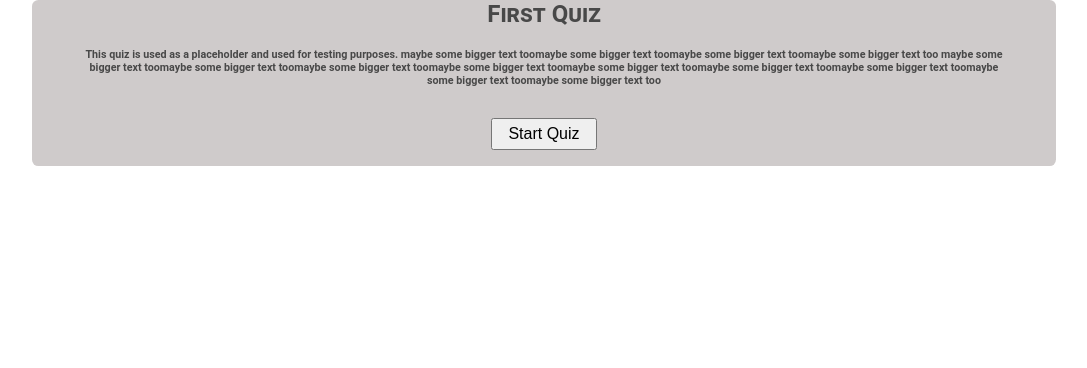
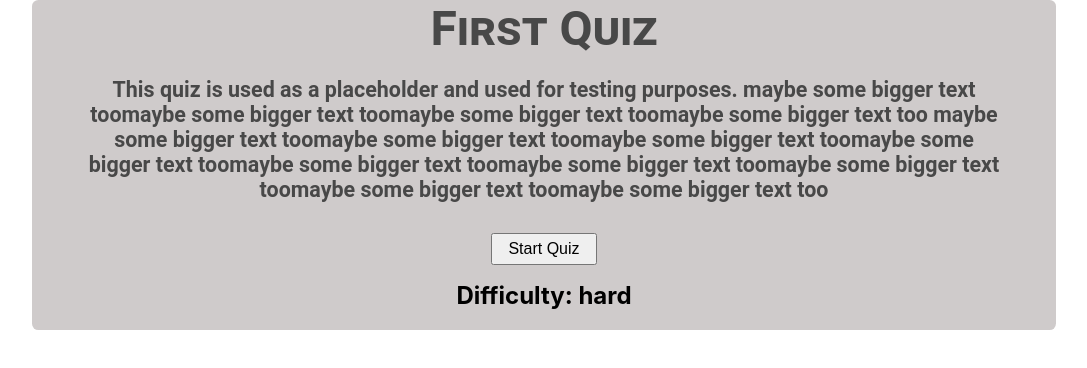
Before and after one commit to 3umaGH/QuizComponent, a React (Create React App) app: page / in a window 1280 px wide. Shown: the top 368 px of the page, without its empty margins (96-1183 px from the left). Built offline with nearby package versions, Linux system fonts and the light colour scheme; the HTML template or start-up script is replaced by a standard one.

Commit message:
Font updates

```diff
--- a/src/components/Quiz.tsx
+++ b/src/components/Quiz.tsx
@@ -89,11 +89,11 @@ export const Quiz = ({
     <>
       <div className="quizWrapper">
         {showSummary ? (
-          <>
+          <div className="quizSummary">
             <h1>Congratulations!</h1>
             <p>You have finished "{title}" quiz.</p>
             <h3>Total Grade: {calculateGrade().toFixed(1)}%</h3>
-          </>
+          </div>
         ) : (
           <>
             {!isStarted ? (
@@ -107,6 +107,9 @@ export const Quiz = ({
                 <button onClick={() => startQuiz()} className="quizButton">
                   Start Quiz
                 </button>
+                {difficulty && (
+                  <h6 className="quizDifficulty">Difficulty: {difficulty}</h6>
+                )}
               </>
             ) : (
               <>
@@ -122,9 +125,11 @@ export const Quiz = ({
                         handleAnswerClick(e, index, answer.correct)
                       }
                       key={index}
+                      className="quizAnswerOption"
                       disabled={
                         answeredVariant.includes(index) ||
-                        (!currentQuestion.multipleCorrectAnswers && answeredVariant.length > 0)
+                        (!currentQuestion.multipleCorrectAnswers &&
+                          answeredVariant.length > 0)
                       }
                       style={
                         answeredVariant.includes(index)
--- a/src/index.css
+++ b/src/index.css
@@ -38,15 +38,21 @@ h6 {
 
   font-family: "Roboto";
   font-variant: small-caps;
-  font-size: 1.5rem;
+  font-size: 3rem;
 }
 
 .quizDesc {
   margin-top: 2%;
   padding: 0px 5% 0px 5%;
 
-  font-size: 1rem;
+  font-size: 2rem;
   font-variant: normal;
+}
+
+.quizQuestionDescription {
+  font-size: 1.5rem;
+
+  margin: 30px 0px 30px;
 }
 
 .quizButton {
@@ -56,10 +62,16 @@ h6 {
   font-size: 1rem;
 }
 
+.quizDifficulty {
+  padding-bottom: 2%;
+
+  font-size: 1.5rem;
+}
+
 .quizAnswers {
   margin-top: 2%;
 
-  display:flex;
+  display: flex;
   flex-direction: column;
 
   justify-content: center;
@@ -68,5 +80,15 @@ h6 {
 .nextButton {
   margin: 2% 0 1% 0;
   width: 10%;
+  min-width: 100px;
 
+  font-size: 1.5rem;
 }
+
+.quizAnswerOption {
+  font-size: 1.5rem;
+}
+
+.quizSummary {
+  font-size: 1.5rem;
+}
```
